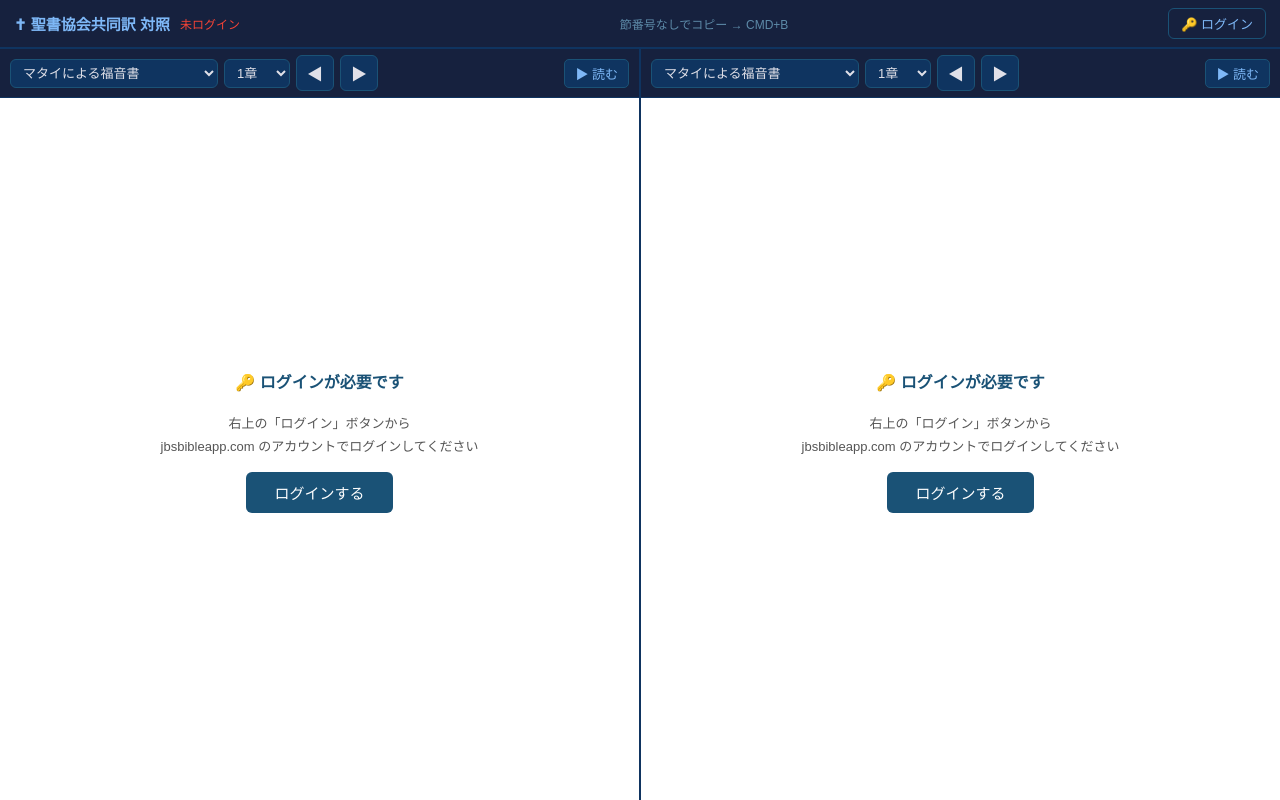
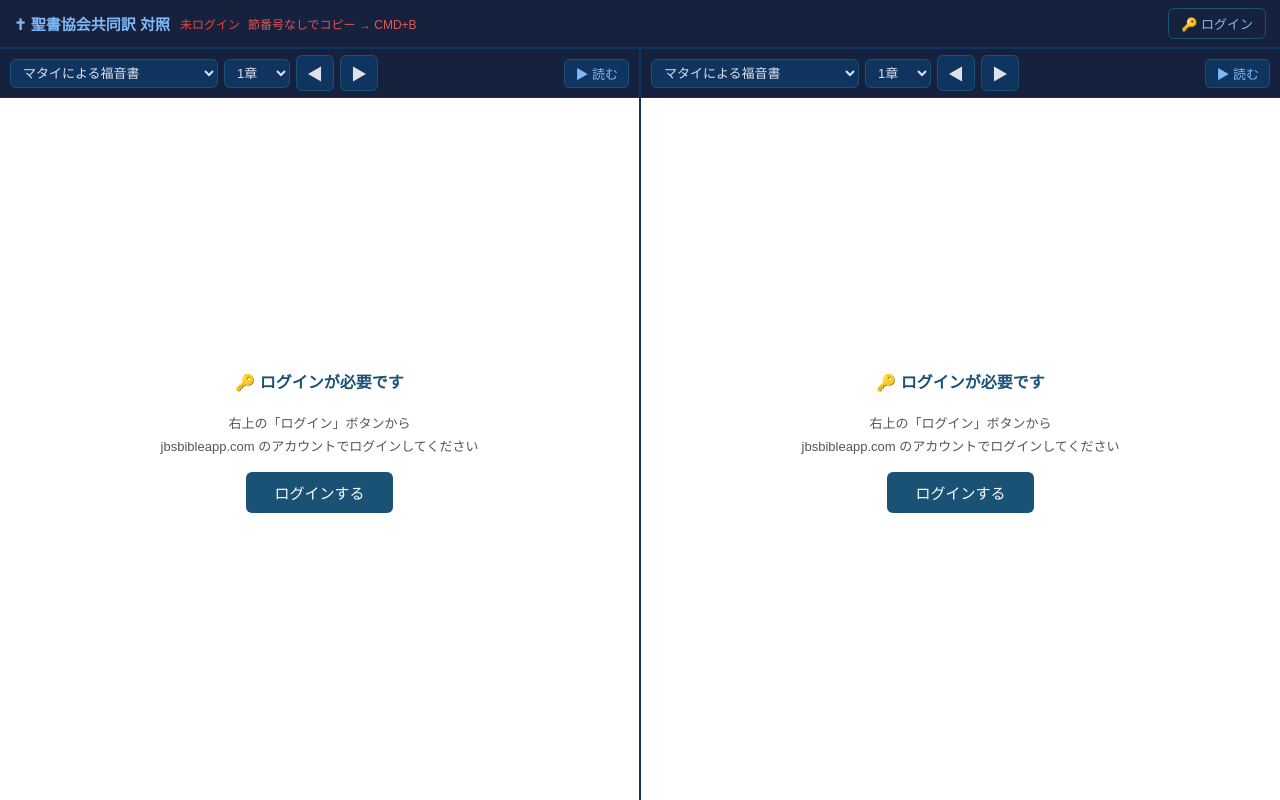
Before and after one commit to jesuslovesyoume1220/bible-jbs-compare, a Flask app: page / in a window 1280 px wide. Run offline with Flask 3, Linux system fonts and the light colour scheme; data that the repository does not hold is empty.

Commit message:
CMD+Bテキストを赤色に、IDを変更ボタンを右寄せ

```diff
--- a/templates/index.html
+++ b/templates/index.html
@@ -194,8 +194,8 @@
 <header>
   <h1>✝ 聖書協会共同訳 対照</h1>
   <span id="statusBar" class="status-bar">確認中…</span>
-  <span style="margin-left:auto;font-size:12px;color:#5d8aa8;white-space:nowrap;">節番号なしでコピー → CMD+B</span>
-  <button class="btn-login-header" id="btnLoginHeader" onclick="openLogin()">🔑 ログイン</button>
+  <span style="font-size:12px;color:#e05555;white-space:nowrap;">節番号なしでコピー → CMD+B</span>
+  <button class="btn-login-header" id="btnLoginHeader" onclick="openLogin()" style="margin-left:auto;">🔑 ログイン</button>
   <button class="btn-login-header" id="btnLogout" onclick="doLogout()" style="display:none;color:#f07070;border-color:#5c2a2a;">ログアウト</button>
 </header>
 
```
